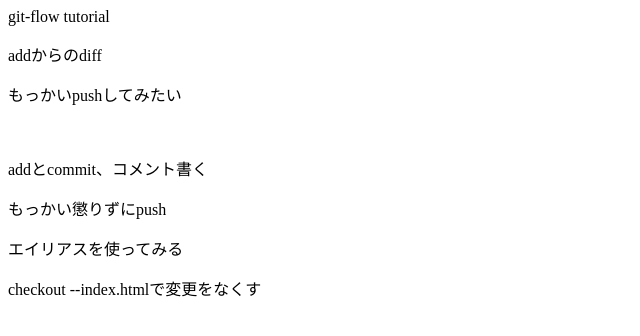
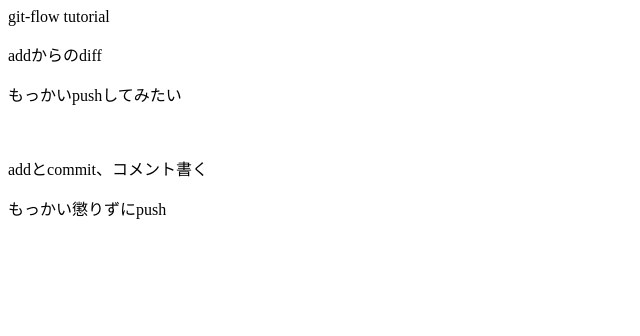
Before and after one commit to kyosuke-sat0/git-flow_tutorial, a plain HTML site: page index.html in a window 1280 px wide. Shown: the whole page, without its empty margins (0-640 px from the left). Drawn offline with Linux system fonts and the light colour scheme.

Commit message:
index.htmlの変更

```diff
--- a/index.html
+++ b/index.html
@@ -3,5 +3,3 @@
 <p>もっかいpushしてみたい</p>
 <p>addとcommit、コメント書く</p>
 <p>もっかい懲りずにpush</p>
-<p>エイリアスを使ってみる</p>
-<p>checkout --index.htmlで変更をなくす</p>
```
